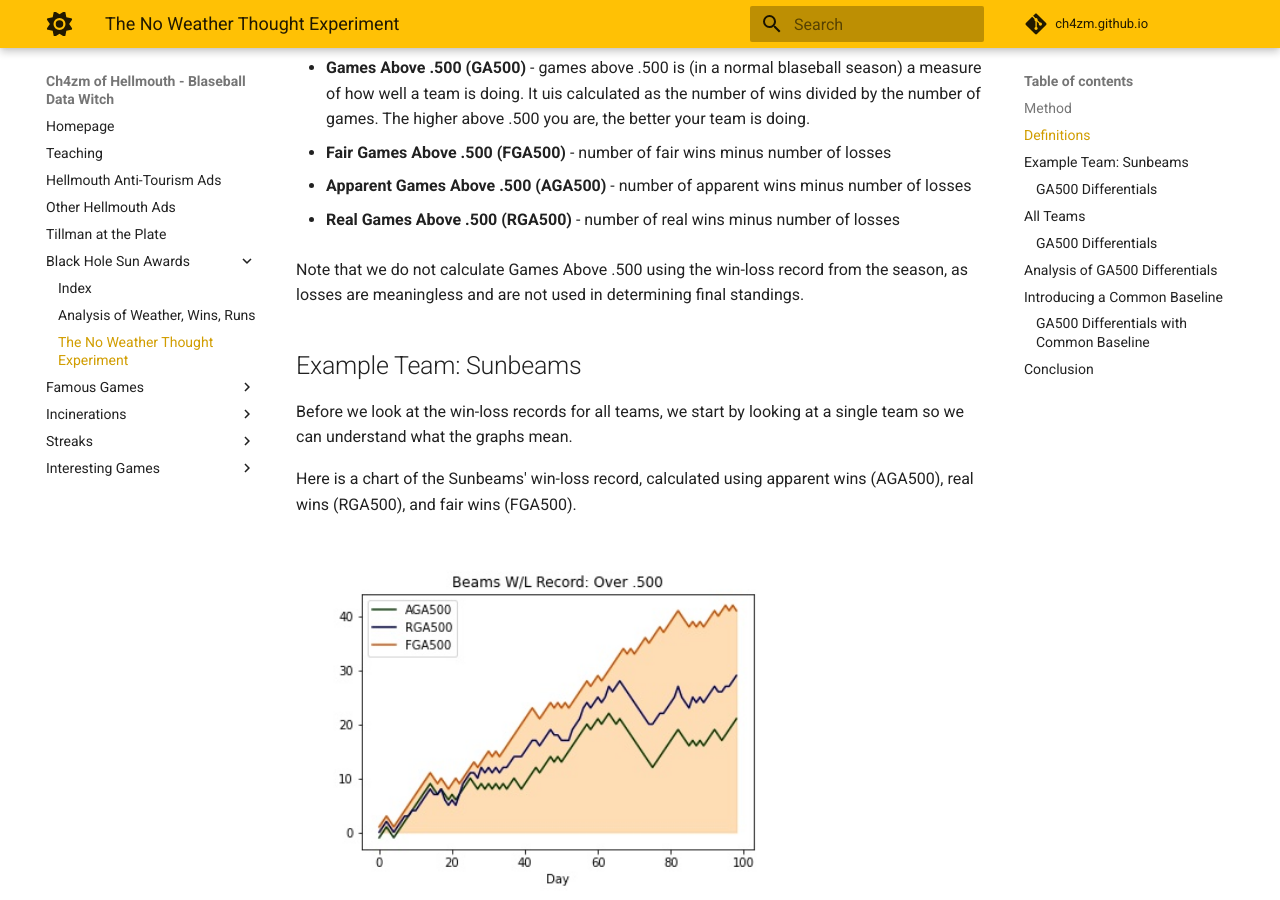
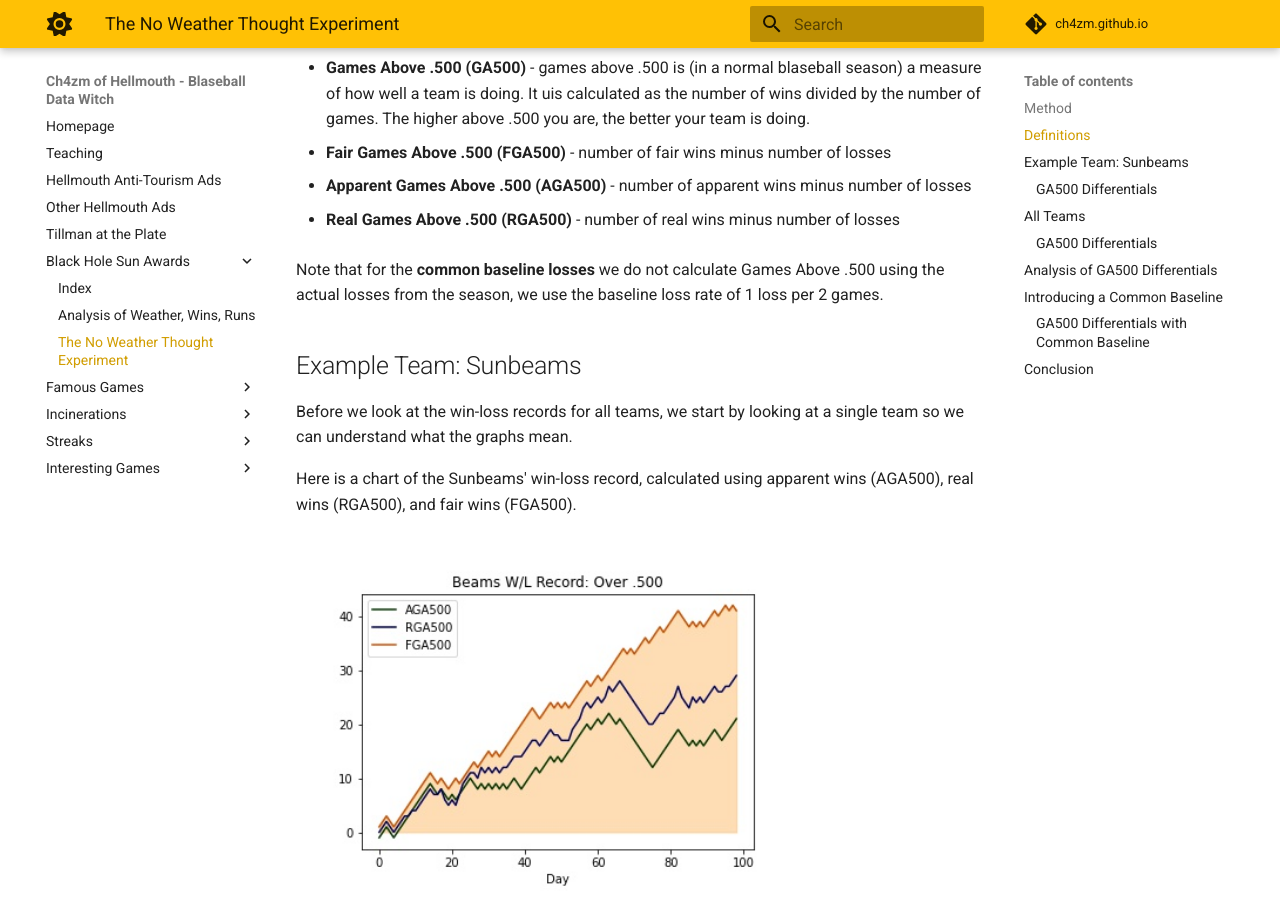
Before and after one commit to ch4zm/ch4zm.github.io, an MkDocs documentation site: the page built from docs/blackholesun_2noweather.md, in a window 1280 px wide and 900 px high, scrolled down 1180 px. Built offline with MkDocs 1.6.1 and Material for MkDocs 9.7.7, drawn with Linux system fonts in a browser that asks for light colours; comment, search, counter and statistics services are not loaded.

Commit message:
clarify sentence

```diff
--- a/docs/blackholesun_2noweather.md
+++ b/docs/blackholesun_2noweather.md
@@ -59,8 +59,8 @@ And a few definitions for games above .500:
 
 * **Real Games Above .500 (RGA500)** - number of real wins minus number of losses
 
-Note that we do not calculate Games Above .500 using the win-loss record from the
-season, as losses are meaningless and are not used in determining final standings.
+Note that for the **common baseline losses** we do not calculate Games Above .500 using the
+actual losses from the season, we use the baseline loss rate of 1 loss per 2 games.
 
 ## Example Team: Sunbeams
 
```
